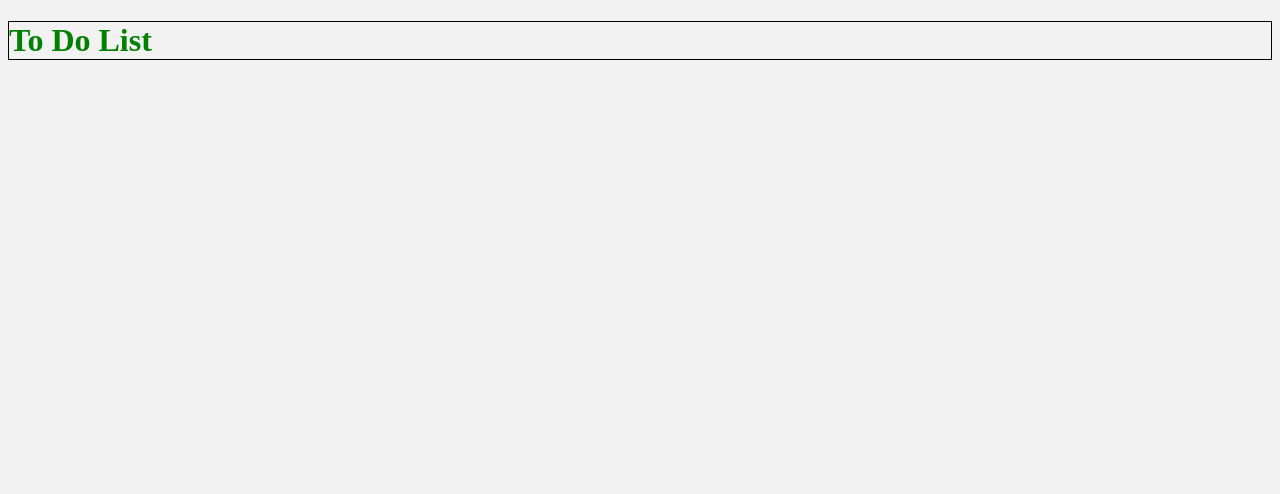
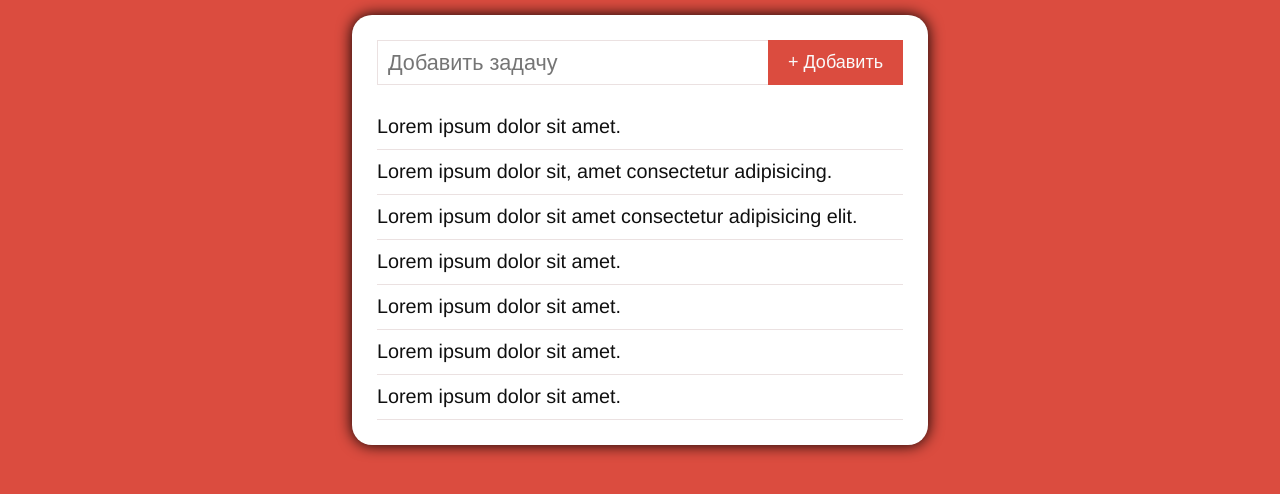
Before and after one commit to karkhypov/ToDo-List, a website built with Parcel: page src/index.html in a window 1280 px wide. Built offline with nearby package versions, Linux system fonts and the light colour scheme.

Commit message:
Improved project structure, basic styles

```diff
--- a/src/index.html
+++ b/src/index.html
@@ -4,10 +4,54 @@
 		<meta charset="UTF-8" />
 		<meta name="viewport" content="width=device-width, initial-scale=1.0" />
 		<title>To Do List</title>
+		<link rel="icon" type="image/png" href="favicon/favicon.png" />
+		<link rel="preload" href="https://fonts.googleapis.com/css?family=Montserrat&display=swap" rel="stylesheet" />
+		<link
+			rel="stylesheet"
+			href="https://use.fontawesome.com/releases/v5.0.13/css/all.css"
+			integrity="sha384-DNOHZ68U8hZfKXOrtjWvjxusGo9WQnrNx2sqG0tfsghAvtVlRW3tvkXWZh58N9jp"
+			crossorigin="anonymous"
+		/>
 		<link rel="stylesheet" href="styles/style.scss" />
 		<script src="js/script.js" defer></script>
 	</head>
-	<body>
-		<h1>To Do List</h1>
+	<body class="container">
+		<div class="todo">
+			<form class="input" autocomplete="off">
+				<input class="input__field" type="text" placeholder="Добавить задачу" name="task" id="task" />
+				<button class="button input__button" type="submit">+ Добавить</button>
+			</form>
+
+			<ul class="list">
+				<li class="list__item">
+					<p class="list__text">Lorem ipsum dolor sit amet.</p>
+					<span class="list__icon"><i class="fas fa-trash-alt"></i></span>
+				</li>
+				<li class="list__item">
+					<p class="list__text">Lorem ipsum dolor sit, amet consectetur adipisicing.</p>
+					<span class="list__icon"><i class="fas fa-trash-alt"></i></span>
+				</li>
+				<li class="list__item">
+					<p class="list__text">Lorem ipsum dolor sit amet consectetur adipisicing elit.</p>
+					<span class="list__icon"><i class="fas fa-trash-alt"></i></span>
+				</li>
+				<li class="list__item">
+					<p class="list__text">Lorem ipsum dolor sit amet.</p>
+					<span class="list__icon"><i class="fas fa-trash-alt"></i></span>
+				</li>
+				<li class="list__item">
+					<p class="list__text">Lorem ipsum dolor sit amet.</p>
+					<span class="list__icon"><i class="fas fa-trash-alt"></i></span>
+				</li>
+				<li class="list__item">
+					<p class="list__text">Lorem ipsum dolor sit amet.</p>
+					<span class="list__icon"><i class="fas fa-trash-alt"></i></span>
+				</li>
+				<li class="list__item">
+					<p class="list__text">Lorem ipsum dolor sit amet.</p>
+					<span class="list__icon"><i class="fas fa-trash-alt"></i></span>
+				</li>
+			</ul>
+		</div>
 	</body>
 </html>
--- a/src/js/script.js
+++ b/src/js/script.js
@@ -1,2 +1 @@
-const header = document.querySelector('h1');
-header.style = 'color: green';
+console.log('hello');
--- /dev/null
+++ b/src/styles/helpers/_base.scss
@@ -0,0 +1,36 @@
+html,
+body {
+	position: relative;
+	font-family: $mainFont;
+	color: $mainFontColor;
+	font-size: $mainFontSize;
+	line-height: $mainLineHeight;
+	font-weight: $mainFontWeight;
+	max-width: $smTableWidth;
+	min-width: $smPhoneWidth;
+	margin: 0 auto;
+	background-color: $primaryColor;
+	scroll-behavior: smooth;
+}
+
+.button {
+	@include size(135px, 45px);
+	color: $backGroundColor;
+	background-color: $primaryColor;
+	cursor: pointer;
+	transition: 0.3s linear;
+
+	&:hover {
+		opacity: 0.8;
+	}
+
+	&:active {
+		transform: scale(0.95);
+	}
+}
+
+.container {
+	position: relative;
+	width: 90%;
+	margin: 0 auto;
+}
--- /dev/null
+++ b/src/styles/helpers/_mixins.scss
@@ -0,0 +1,5 @@
+// size to one line
+@mixin size($width, $height: $width) {
+	width: $width;
+	height: $height;
+}
--- /dev/null
+++ b/src/styles/helpers/_reset.scss
@@ -0,0 +1,61 @@
+	// Default
+	html { box-sizing: border-box; }
+	*, *:before, *:after { box-sizing: border-box; }
+	:focus { outline: 0; }
+
+	html, body, div, span, applet, object, iframe,
+	h1, h2, h3, h4, h5, h6, p, blockquote, pre,
+	a, abbr, acronym, address, big, cite, code,
+	del, dfn, em, img, ins, kbd, q, s, samp,
+	small, strike, strong, sub, sup, tt, var,
+	b, u, i, center,
+	dl, dt, dd, ol, ul, li,
+	fieldset, form, label, legend,
+	table, caption, tbody, tfoot, thead, tr, th, td,
+	article, aside, canvas, details, embed,
+	figure, figcaption, footer, header, hgroup,
+	menu, nav, output, ruby, section, summary,
+	time, mark, audio, video {
+		margin: 0;
+		padding: 0;
+		font-size: 100%;
+		vertical-align: baseline;
+	}
+
+	img, audio, video { max-width: 100%; height: auto; }
+	audio, canvas, iframe, video, img, svg { vertical-align: middle; }
+	iframe { border: 0 }
+
+	// Headlines
+	h1, h2, h3, h4, h5, h6 { font-size: 100%; font-weight: normal; }
+
+	// Links
+	a {
+		text-decoration: none;
+		&:active, &:hover {
+			outline: 0;
+		}
+	}
+
+	// List
+	ul, li {
+		list-style-type: none;
+		margin: 0;
+		padding: 0;
+	}
+
+	// From
+	textarea {
+		resize: none; /*remove the resize handle on the bottom right*/
+		overflow: auto;
+		vertical-align: top;
+		box-shadow: none;
+		-webkit-box-shadow: none;
+		-moz-box-shadow: none;
+	}
+	input, textarea, select, button { outline: none; border: none; font-size: 100%; margin: 0;}
+	button, input { line-height: normal; }
+
+	// Table
+	table { border-collapse: collapse; border-spacing: 0; }
+	td, th { padding: 0; text-align: left; }
--- /dev/null
+++ b/src/styles/helpers/_variables.scss
@@ -0,0 +1,21 @@
+// Fonts
+$mainFont: 'Montserrat', Helvetica, Arial, sans-serif;
+
+// Sizes
+$mainFontColor: #101010;
+$mainFontSize: 18px;
+$mainFontWeight: 400;
+$mainLineHeight: 1.4;
+
+$desktopWidth: 1280px;
+$smDesktopWidth: 1024px;
+$tableWidth: 768px;
+$smTableWidth: 640px;
+$phoneWidth: 480px;
+$smPhoneWidth: 320px;
+
+// Colors
+$backGroundColor: #fafafa;
+$primaryColor: #db4c3f;
+$primaryColorLight: #e57f78;
+$primaryColorLighter: #f9e4e2;
--- a/src/styles/style.scss
+++ b/src/styles/style.scss
@@ -1,7 +1,68 @@
-body {
-	background-color: #f2f2f2;
+@import 'helpers/reset';
+@import 'helpers/variables';
+@import 'helpers/mixins';
+@import 'helpers/base';
 
-	h1 {
-		border: 1px solid black;
+.todo {
+	margin-top: 15px;
+	padding: 25px;
+	background-color: #fff;
+	border-radius: 20px;
+	box-shadow: 0 0 15px black;
+}
+
+.input {
+	display: grid;
+	grid-template-columns: 1fr auto;
+	height: 45px;
+
+	&__field {
+		font-size: 1.2rem;
+		padding: 0 10px 0 10px;
+		border: 1px solid #ebe1e1;
+		border-right: none;
 	}
 }
+
+.list {
+	margin-top: 20px;
+
+	&__item {
+		display: grid;
+		grid-template-columns: 1fr auto;
+		// grid-gap: 0.5rem;
+		align-items: center;
+		min-height: 45px;
+		border-bottom: 1px solid #ebe1e1;
+		transition: 0.3s linear;
+
+		// &:nth-child(even) {
+		// 	background-color: #edf1f5;
+		// }
+
+		&:hover .list__icon {
+			opacity: 1;
+			margin-right: 5px;
+		}
+	}
+
+	&__text {
+		font-size: 1.1rem;
+	}
+
+	&__icon {
+		@include size(25px, 25px);
+		opacity: 0;
+		color: $mainFontColor;
+		transition: 0.2s linear;
+
+		&:hover {
+			color: $primaryColor;
+			cursor: pointer;
+		}
+
+		&:active {
+			transform: scale(0.9);
+		}
+	}
+}
```
Also changed, not shown: package.json (+5 -8 lines), .postcssrc, src/favicon/favicon.png (added), 1 other file.
